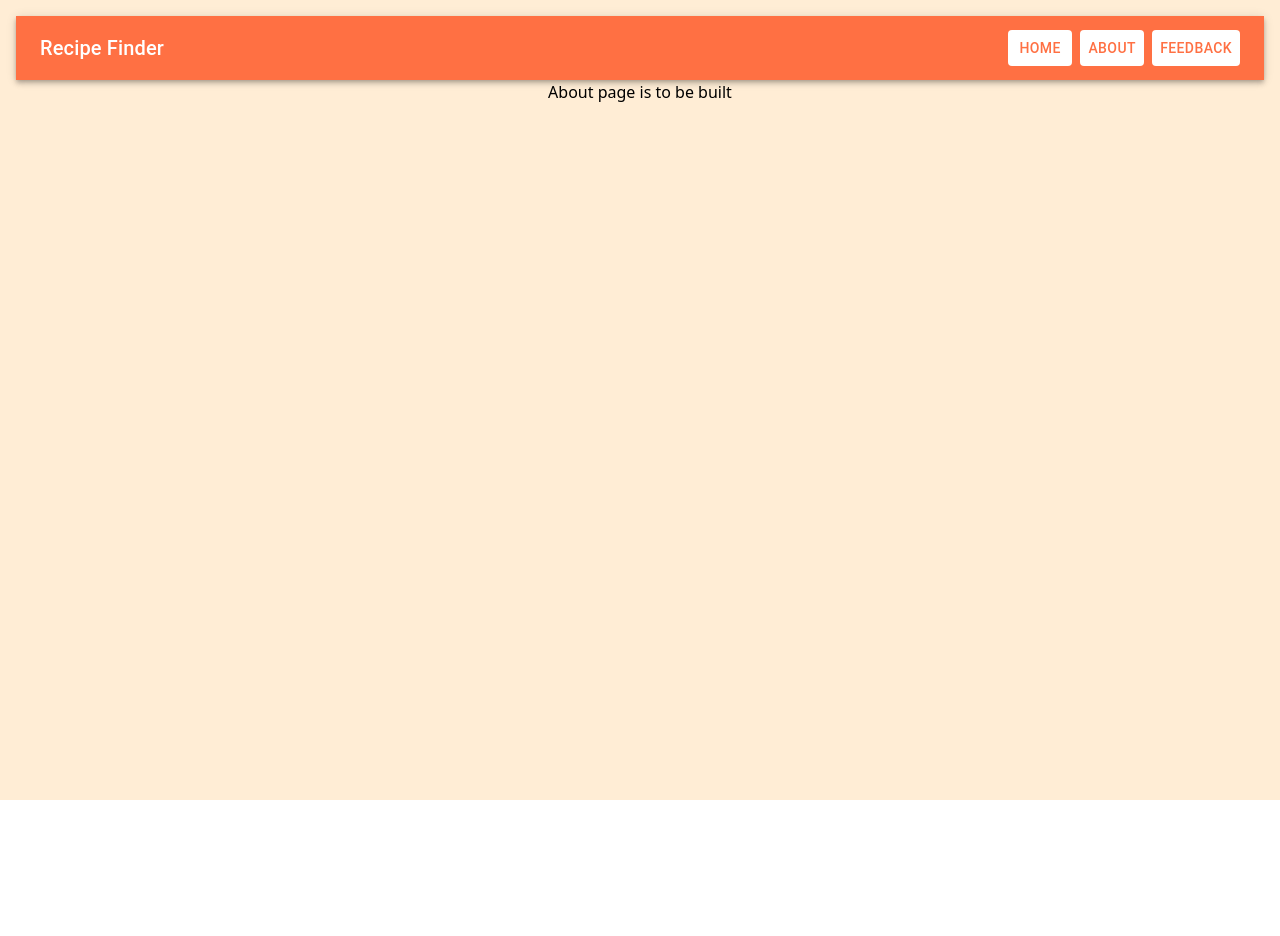
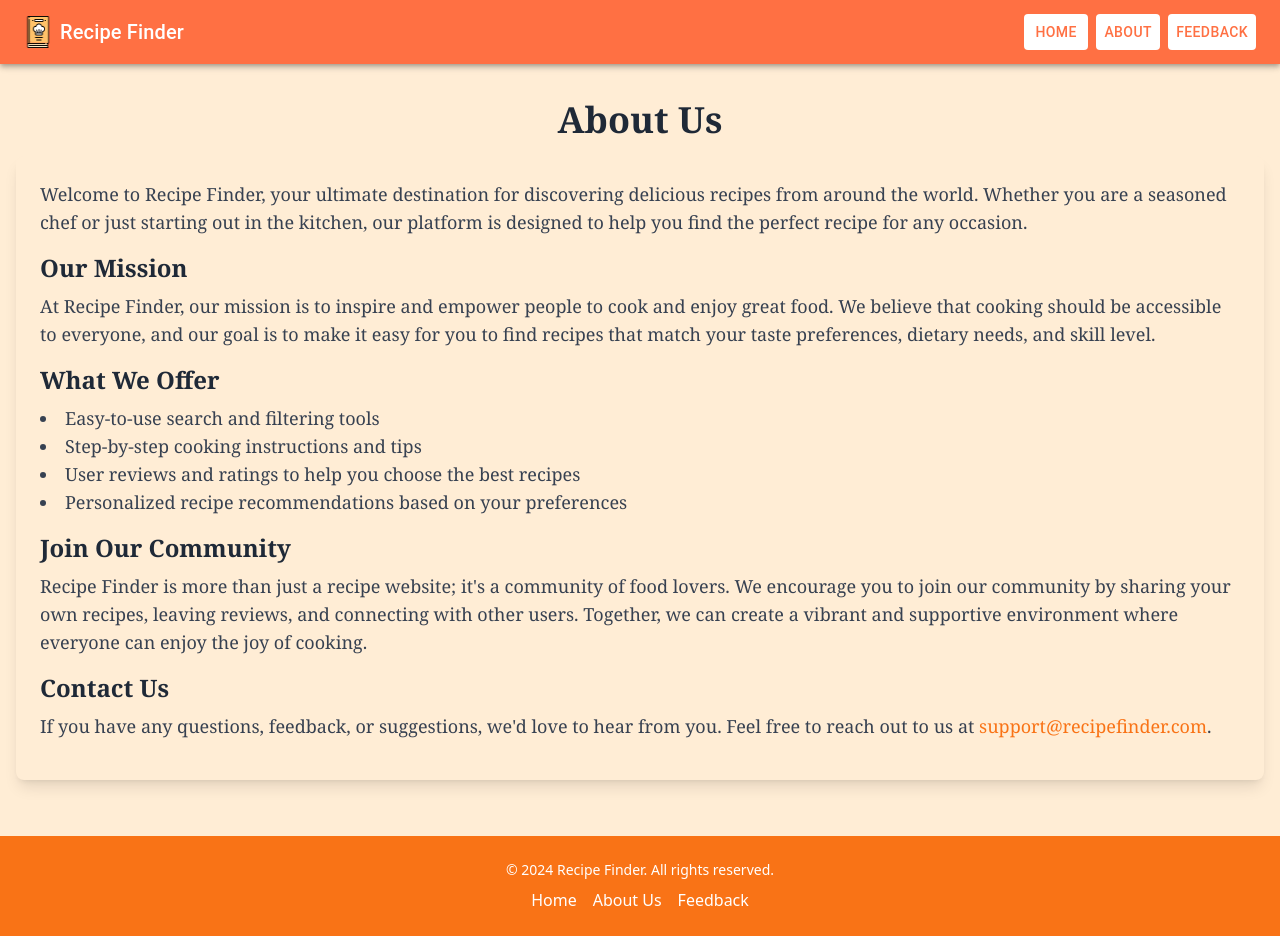
Before and after one commit to Hariniha/recipe__finder, a React (Vite) app: page /about in a window 1280 px wide. Before the commit the page ends 800 px from the top, so only its background shows below. Built offline with nearby package versions, Linux system fonts and the light colour scheme.

Commit message:
Added Footer and icon then fixed some layouts

```diff
--- a/src/App.jsx
+++ b/src/App.jsx
@@ -1,10 +1,12 @@
 // App.jsx
 import React, { useState } from 'react';
-import { BrowserRouter as Router, Routes, Route } from 'react-router-dom';  // Use Routes and Route from react-router-dom
+import { BrowserRouter as Router, Routes, Route } from 'react-router-dom';
 import Navbar from './components/Navbar';
 import RecipeModal from './components/RecipeModal';
-import FeedbackForm from './components/Feedback';  // Make sure FeedbackForm is imported
+import FeedbackForm from './components/Feedback';
 import About from "./components/About"
+import Footer from './components/Footer';
+
 const App = () => {
   const [searchTerm, setSearchTerm] = useState('');
   const [isSearchDone, setIsSearchDone] = useState(false);
@@ -42,9 +44,10 @@ const App = () => {
 
   return (
     <Router>
-      <div className="App bg-orange-100 min-h-screen flex flex-col items-center p-4">
+      <div className="flex flex-col bg-orange-100 min-h-screen">
         <Navbar />
-        <Routes> {/* Use Routes to define paths */}
+        <div className="App  flex-grow flex flex-col items-center p-4">
+          <Routes>
             {/* Home Route */}
             <Route path="/" element={(
               <>
@@ -83,8 +86,9 @@ const App = () => {
             {/* Feedback Route */}
             <Route path="/feedback" element={ <FeedbackForm/> } />
             <Route path="/about" element={ <About/> } />
-
           </Routes>
+        </div>
+        <Footer />
       </div>
     </Router>
   );
--- a/src/components/About.jsx
+++ b/src/components/About.jsx
@@ -1,11 +1,36 @@
-import React from 'react'
+// components/About.js
+import React from 'react';
 
 const About = () => {
   return (
-    <div >
-      <h1>About page is to be built</h1>
-  </div>
-  )
-}
+    <div className="container mt-5">
+      <h1 className="text-center text-4xl font-serif font-bold text-gray-800 mb-4">About Us </h1>
+      <div className="bg-orange-100 p-6 font-serif rounded-lg shadow-lg">
+        <p className="text-lg text-gray-700  font-serif mb-4">
+          Welcome to Recipe Finder, your ultimate destination for discovering delicious recipes from around the world. Whether you are a seasoned chef or just starting out in the kitchen, our platform is designed to help you find the perfect recipe for any occasion.
+        </p>
+        <h2 className="text-2xl font-bold text-gray-800 font-serif mb-2">Our Mission</h2>
+        <p className="text-lg text-gray-700 font-serif mb-4">
+          At Recipe Finder, our mission is to inspire and empower people to cook and enjoy great food. We believe that cooking should be accessible to everyone, and our goal is to make it easy for you to find recipes that match your taste preferences, dietary needs, and skill level.
+        </p>
+        <h2 className="text-2xl font-bold text-gray-800 font-serif mb-2">What We Offer</h2>
+        <ul className="list-disc list-inside text-lg text-gray-700 font-serif mb-4">
+          <li>Easy-to-use search and filtering tools</li>
+          <li>Step-by-step cooking instructions and tips</li>
+          <li>User reviews and ratings to help you choose the best recipes</li>
+          <li>Personalized recipe recommendations based on your preferences</li>
+        </ul>
+        <h2 className="text-2xl font-bold font-serif text-gray-800 mb-2">Join Our Community</h2>
+        <p className="text-lg text-gray-700 font-serif mb-4">
+          Recipe Finder is more than just a recipe website; it's a community of food lovers. We encourage you to join our community by sharing your own recipes, leaving reviews, and connecting with other users. Together, we can create a vibrant and supportive environment where everyone can enjoy the joy of cooking.
+        </p>
+        <h2 className="text-2xl  font-serif font-bold text-gray-800 mb-2">Contact Us</h2>
+        <p className="text-lg text-gray-700 font-serif mb-4">
+          If you have any questions, feedback, or suggestions, we'd love to hear from you. Feel free to reach out to us at <a href="mailto:support@recipefinder.com" className="text-orange-500 hover:text-orange-700">support@recipefinder.com</a>.
+        </p>
+      </div>
+    </div>
+  );
+};
 
-export default About
+export default About;
--- /dev/null
+++ b/src/components/Footer.jsx
@@ -0,0 +1,26 @@
+// components/Footer.js
+import React from 'react';
+
+const Footer = () => {
+  return (
+    <footer className="bg-orange-500 text-white py-6 mt-10">
+      <div className="container mx-auto px-4 text-center">
+        <p className="text-sm">
+          &copy; {new Date().getFullYear()} Recipe Finder. All rights reserved.
+        </p>
+        <div className="flex justify-center space-x-4 mt-2">
+            <a href="/" className="hover:text-orange-200">Home</a>
+          <a href="/about" className="hover:text-orange-200">
+            About Us
+          </a>
+          <a href="/feedback" className="hover:text-orange-200">
+            Feedback
+          </a>
+
+        </div>
+      </div>
+    </footer>
+  );
+};
+
+export default Footer;
--- a/src/components/RecipeModal.jsx
+++ b/src/components/RecipeModal.jsx
@@ -52,12 +52,12 @@ const RecipeModal = ({ searchTerm, setIsRecipesLoaded }) => {
   return (
     <div>
 
-      {error && <div className="text-red-500 text-center mt-4">Error fetching recipes: {error}</div>}
+      {error && <div className="text-red-500  text-center mt-4">Error fetching recipes: {error}</div>}
 
       {/* Show recipe names or details */}
       {selectedRecipe ? (
         // Show the details of the selected recipe
-        <div className="bg-white p-6 rounded-lg shadow-lg mt-8 max-w-3xl mx-auto">
+        <div className="bg-white p-6 rounded-lg  shadow-lg mt-8 max-w-3xl mx-auto">
           <h2 className="text-3xl font-bold text-gray-800 mb-4">{selectedRecipe.name}</h2>
           <div className="flex flex-col md:flex-row mb-6">
             <img
@@ -147,15 +147,15 @@ const RecipeModal = ({ searchTerm, setIsRecipesLoaded }) => {
                         <div className="p-8">
                           <div className="uppercase tracking-wide text-sm text-indigo-500 font-semibold">
                             <button
-                              className="text-xl font-semibold text-indigo-700 hover:text-indigo-500"
+                              className="text-xl  text-indigo-700 hover:text-indigo-500"
                               onClick={() => handleRecipeClick(recipe)} // When clicked, show the recipe details
                             >
                               {recipe.name}
                             </button>
                           </div>
-                          <p className="mt-2 text-gray-500">Cuisine: {recipe.cuisine}</p>
-                          <p className="mt-2 text-gray-500">Difficulty: {recipe.difficulty}</p>
-                          <p className="mt-2 text-gray-500">Calories: {recipe.caloriesPerServing} per serving</p>
+                          <p className="mt-2 font-serif text-gray-500">Cuisine: {recipe.cuisine}</p>
+                          <p className="mt-2 font-serif text-gray-500">Difficulty: {recipe.difficulty}</p>
+                          <p className="mt-2 font-serif text-gray-500">Calories: {recipe.caloriesPerServing} per serving</p>
                         </div>
                       </div>
                     </div>
@@ -164,7 +164,7 @@ const RecipeModal = ({ searchTerm, setIsRecipesLoaded }) => {
               </div>
             )
           ) : (
-            <div className="text-center text-gray-600 mt-4">
+            <div className="text-center text-gray-600 font-serif mt-4">
               <p>Loading recipes...</p>
             </div>
           )}
--- a/src/components/feedback.jsx
+++ b/src/components/feedback.jsx
@@ -2,8 +2,8 @@ import React from 'react'
 
 const Feedback = () => {
   return (
-    <div className="bg-white p-6 rounded-lg shadow-lg mt-8 max-w-xl w-full">
-    <h2 className="text-2xl font-bold text-gray-800 mb-4 text-center">We'd Love Your Feedback!</h2>
+    <div className="bg-white font-serif p-6 rounded-lg shadow-lg mt-8 max-w-xl w-full">
+    <h2 className="text-2xl  font-bold text-gray-800 mb-4 text-center">We'd Love Your Feedback!</h2>
     <form  className="space-y-4">
       <div>
         <label
--- a/src/components/navBar.jsx
+++ b/src/components/navBar.jsx
@@ -12,7 +12,10 @@ import Drawer from '@mui/material/Drawer';
 import List from '@mui/material/List';
 import ListItem from '@mui/material/ListItem';
 import ListItemText from '@mui/material/ListItemText';
+import BookIcon from "../assets/book.png"
 import "./navstyle.css"
+
+
 const StyledAppBar = styled(AppBar)({
   backgroundColor: '#ff7043',
 });
@@ -60,16 +63,17 @@ const Navbar = () => {
             <MenuIcon />
           </StyledIconButton>
 
-          <Title variant="h6">
+          <Title variant="h6" className='flex gap-2'>
+          <img src={BookIcon} alt="Book Icon"  className='w-7'/>
             Recipe Finder
           </Title>
 
           {/* Desktop View Buttons */}
-          <div className="desktop-nav" style={{ display: 'flex', flexGrow: 1, justifyContent: 'flex-end' }}>
+          <div className="desktop-nav " style={{ display: 'flex', flexGrow: 1, justifyContent: 'flex-end' }}>
             <StyledButton color="inherit" component={Link} to="/">
               Home
             </StyledButton>
-            <StyledButton color="inherit" component={Link} to="/about">
+            <StyledButton color="inherit"  component={Link} to="/about">
               About
             </StyledButton>
             <StyledButton color="inherit" component={Link} to="/feedback">
```
Also changed, not shown: src/assets/book.png (added). Lines whose indentation alone changed are shown as unchanged.
